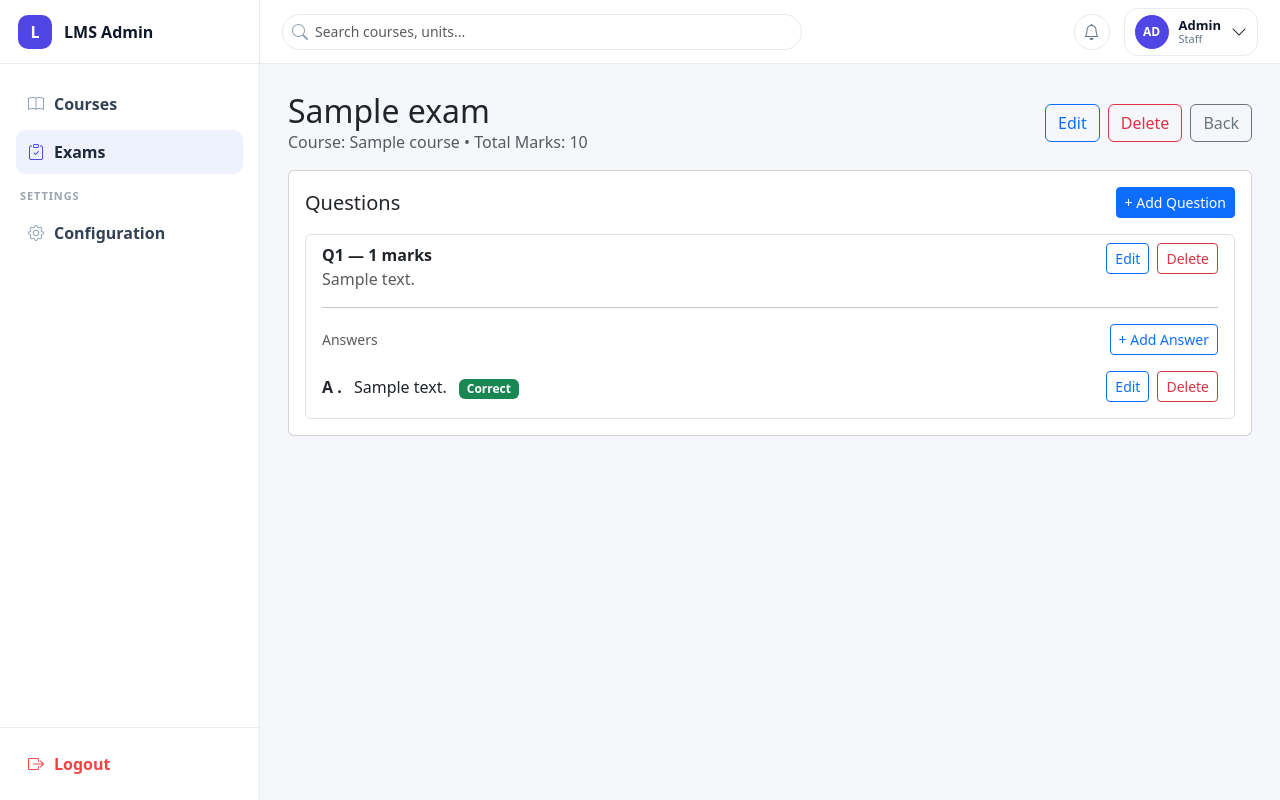
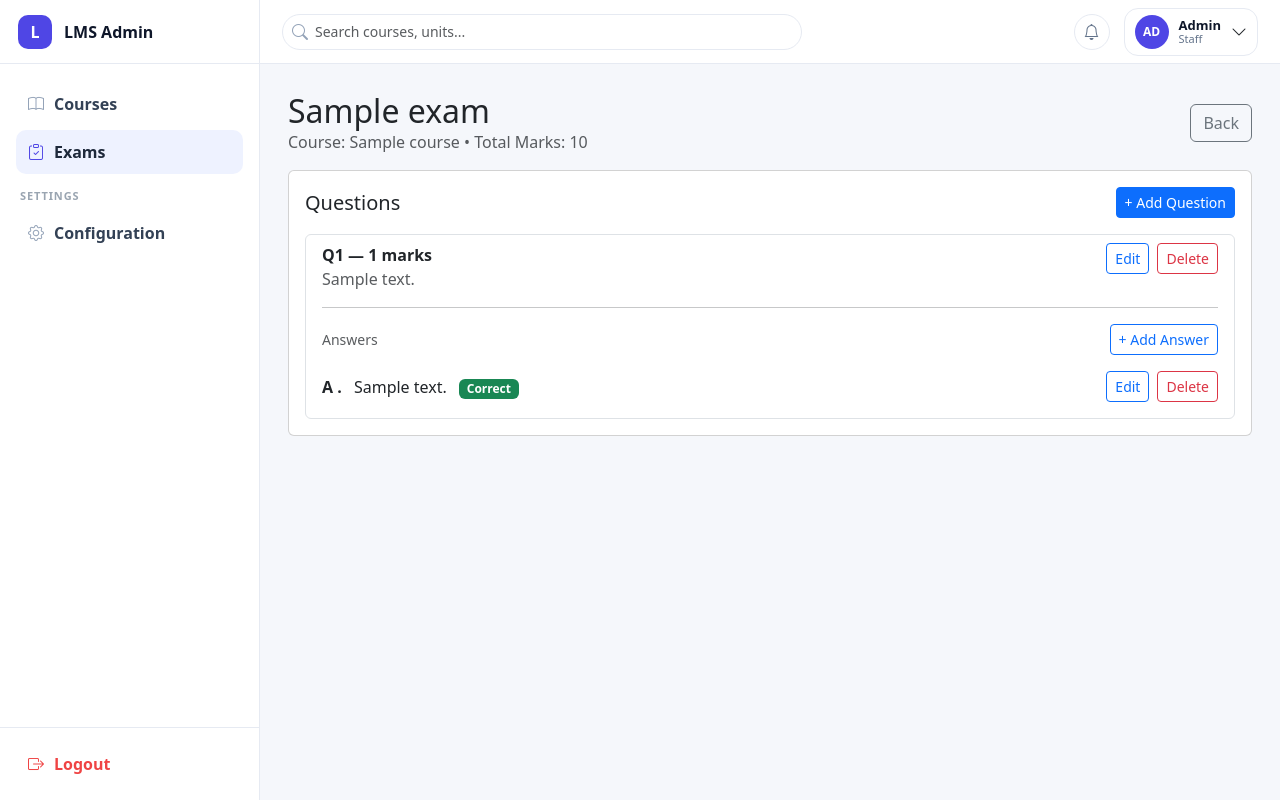
Before and after one commit to Hazem-Abdeen/Lms_Project, a Django app: page /exams/1/ in a window 1280 px wide. Run offline with Django 5.2, Linux system fonts and the light colour scheme; tables that the repository leaves empty hold one stand-in row (values such as "Sample post").

Commit message:
first view

```diff
--- a/exams/forms.py
+++ b/exams/forms.py
@@ -21,11 +21,6 @@ class QuestionForm(BaseBootstrapModelForm):
         model = Question
         fields = ["text", "mark", "order"]
 
-class AnswerChoiceForm(BaseBootstrapModelForm):
-    class Meta:
-        model = AnswerChoice
-        fields = ["text", "is_correct"]
-
 class ChoiceForm(BaseBootstrapModelForm):
     class Meta:
         model = AnswerChoice
--- a/exams/templates/exams/exam_detail.html
+++ b/exams/templates/exams/exam_detail.html
@@ -12,11 +12,15 @@
       </div>
     </div>
 
-    <div class="d-flex gap-2">
-      <a class="btn btn-outline-primary" href="{% url 'exams:exam_update' exam.id %}">Edit</a>
-      <a class="btn btn-outline-danger" href="{% url 'exams:exam_delete' exam.id %}">Delete</a>
-      <a class="btn btn-outline-secondary" href="{% url 'exams:exam_list' %}">Back</a>
-    </div>
+      <div class="d-flex gap-2">
+        <a class="btn btn-outline-secondary" href="{% url 'exams:exam_list' %}">Back</a>
+      </div>
+
+{#    <div class="d-flex gap-2">#}
+{#      <a class="btn btn-outline-primary" href="{% url 'exams:exam_update' exam.id %}">Edit</a>#}
+{#      <a class="btn btn-outline-danger" href="{% url 'exams:exam_delete' exam.id %}">Delete</a>#}
+{#    </div>#}
+
   </div>
 
   <div class="card">
```
